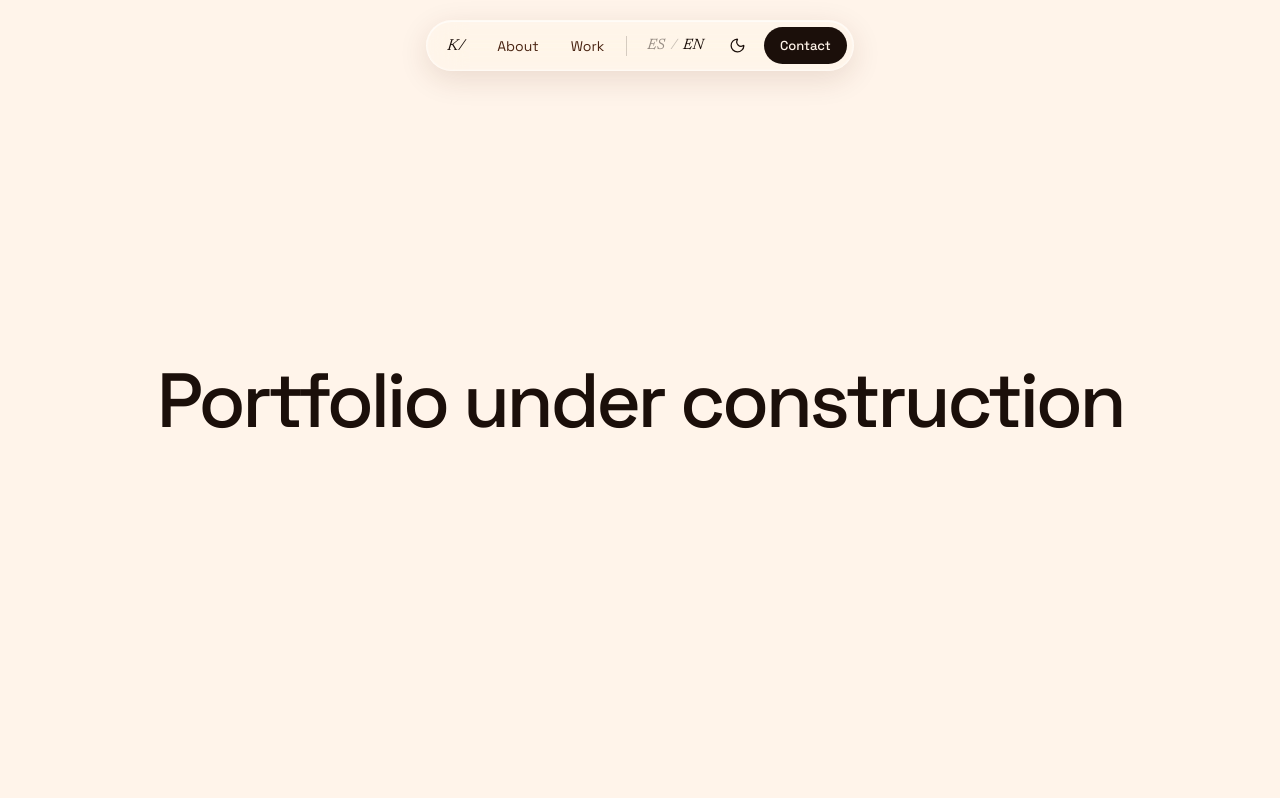
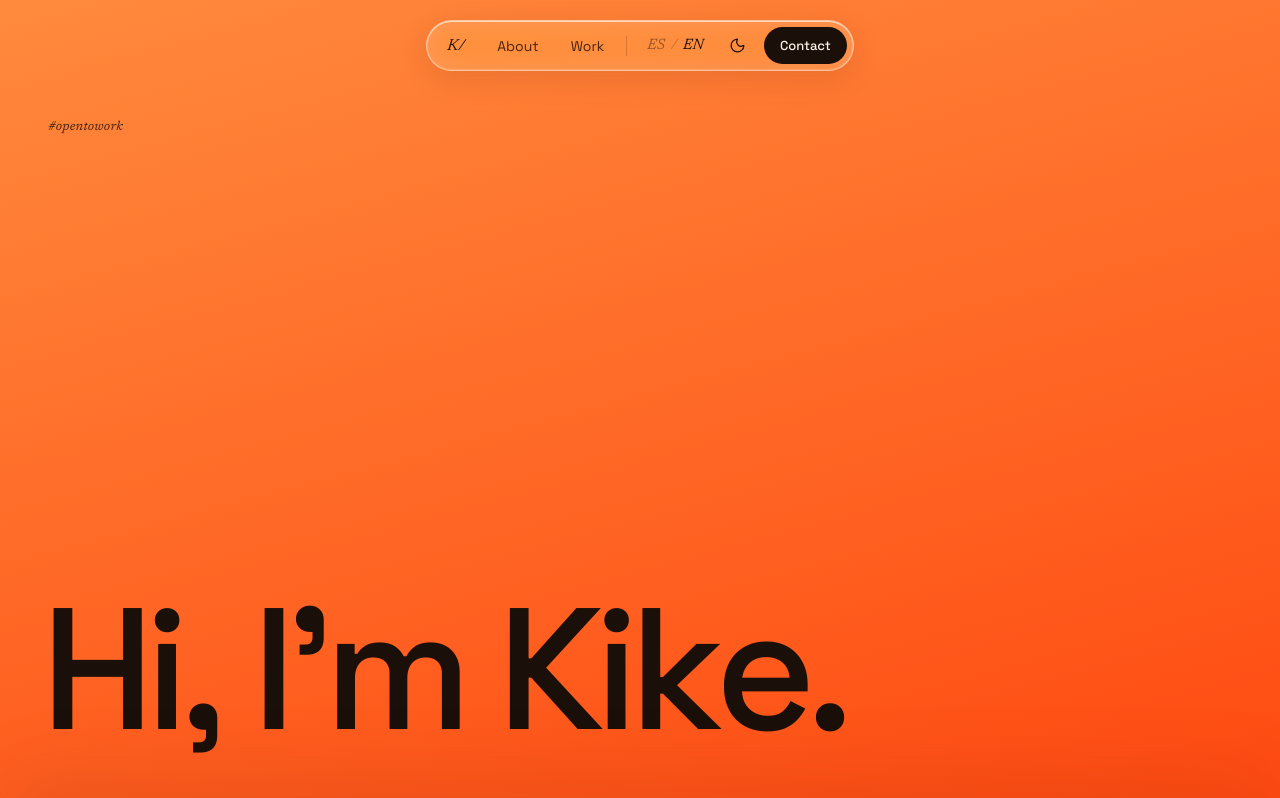
Before and after one commit to kikebeses/portfolio, a React (Vite) app: page / in a window 1280 px wide. Shown: the top 798 px of the page. Built offline with nearby package versions, Linux system fonts and the light colour scheme.

Commit message:
feat(hero): añade el hero con el título animado letra a letra

```diff
--- a/src/App.tsx
+++ b/src/App.tsx
@@ -1,5 +1,7 @@
 import { useTranslation } from 'react-i18next'
+import ContentSheet from './components/ContentSheet'
 import Header from './components/Header'
+import Hero from './sections/Hero'
 
 function App() {
   const { t } = useTranslation()
@@ -7,8 +9,14 @@ function App() {
   return (
     <div id="top" className="relative min-h-dvh overflow-x-clip text-ink">
       <Header />
-      <main className="flex min-h-dvh items-center justify-center bg-surface px-gutter">
-        <h1 className="text-heading font-medium">{t('app.placeholder')}</h1>
+      <main>
+        <Hero />
+        <ContentSheet>
+          {/* Placeholder until the sections are built in the next phases */}
+          <p className="flex min-h-dvh items-center justify-center text-heading font-medium">
+            {t('app.placeholder')}
+          </p>
+        </ContentSheet>
       </main>
     </div>
   )
--- /dev/null
+++ b/src/components/ContentSheet.tsx
@@ -0,0 +1,16 @@
+import type { ReactNode } from 'react'
+
+interface ContentSheetProps {
+  children: ReactNode
+}
+
+/** Rounded sheet that holds the page sections and slides up over the sticky hero. */
+function ContentSheet({ children }: ContentSheetProps) {
+  return (
+    <div className="relative z-10 rounded-t-sheet bg-surface shadow-sheet transition-colors duration-400">
+      <div className="mx-auto max-w-page px-gutter">{children}</div>
+    </div>
+  )
+}
+
+export default ContentSheet
--- /dev/null
+++ b/src/components/HeroTitle.tsx
@@ -0,0 +1,54 @@
+import { motion, useReducedMotion } from 'framer-motion'
+import { useTranslation } from 'react-i18next'
+import { EASE_SOFT } from '../motion'
+
+const START_DELAY = 0.1
+const LETTER_STAGGER = 0.04
+
+/** Hero heading whose letters fade, rise and unblur one after another. */
+function HeroTitle() {
+  const { t } = useTranslation()
+  const reduceMotion = useReducedMotion()
+  const title = t('hero.title')
+
+  // Letters are grouped by word so a line can never break in the middle of a word.
+  let offset = 0
+  const words = title.split(' ').map((text) => {
+    const word = { text, offset }
+    offset += text.length + 1
+    return word
+  })
+
+  return (
+    <h1 className="-ml-[0.04em] text-display font-medium">
+      <span className="sr-only">{title}</span>
+      {/* Keyed by the text: a language change replays the animation */}
+      <span key={title} aria-hidden="true">
+        {words.map(({ text, offset: wordOffset }, wordIndex) => (
+          <span key={wordIndex}>
+            {wordIndex > 0 && ' '}
+            <span className="inline-block whitespace-nowrap">
+              {Array.from(text).map((letter, letterIndex) => (
+                <motion.span
+                  key={letterIndex}
+                  className="inline-block"
+                  initial={reduceMotion ? false : { opacity: 0, filter: 'blur(14px)', y: '0.22em' }}
+                  animate={{ opacity: 1, filter: 'blur(0px)', y: 0, transitionEnd: { filter: 'none' } }}
+                  transition={{
+                    duration: 1,
+                    ease: EASE_SOFT,
+                    delay: START_DELAY + (wordOffset + letterIndex) * LETTER_STAGGER,
+                  }}
+                >
+                  {letter}
+                </motion.span>
+              ))}
+            </span>
+          </span>
+        ))}
+      </span>
+    </h1>
+  )
+}
+
+export default HeroTitle
--- a/src/locales/en.json
+++ b/src/locales/en.json
@@ -15,5 +15,9 @@
     "themeToDark": "Switch to dark mode",
     "themeToLight": "Switch to light mode",
     "contact": "Contact"
+  },
+  "hero": {
+    "openToWork": "#opentowork",
+    "title": "Hi, I'm Kike."
   }
 }
--- a/src/locales/es.json
+++ b/src/locales/es.json
@@ -15,5 +15,9 @@
     "themeToDark": "Activar el modo oscuro",
     "themeToLight": "Activar el modo claro",
     "contact": "Contacto"
+  },
+  "hero": {
+    "openToWork": "#opentowork",
+    "title": "Hola, soy Kike."
   }
 }
--- /dev/null
+++ b/src/sections/Hero.tsx
@@ -0,0 +1,24 @@
+import { useTranslation } from 'react-i18next'
+import HeroTitle from '../components/HeroTitle'
+import Reveal from '../components/Reveal'
+
+function Hero() {
+  const { t } = useTranslation()
+
+  return (
+    // Sticky: the content sheet slides up over it while scrolling.
+    // `/srgb`: same gradient interpolation as the design (Tailwind defaults to oklab).
+    <section className="sticky top-0 z-0 h-svh bg-linear-165/srgb from-hero-a to-hero-b">
+      <div className="mx-auto flex h-full max-w-page origin-[50%_30%] flex-col justify-between px-gutter pt-30 pb-14">
+        <Reveal className="self-start font-serif text-xs tracking-label text-muted italic">
+          {t('hero.openToWork')}
+        </Reveal>
+        <div>
+          <HeroTitle />
+        </div>
+      </div>
+    </section>
+  )
+}
+
+export default Hero
```
Also changed, not shown: 1 other file (tests, documents, lock files or other folders).
